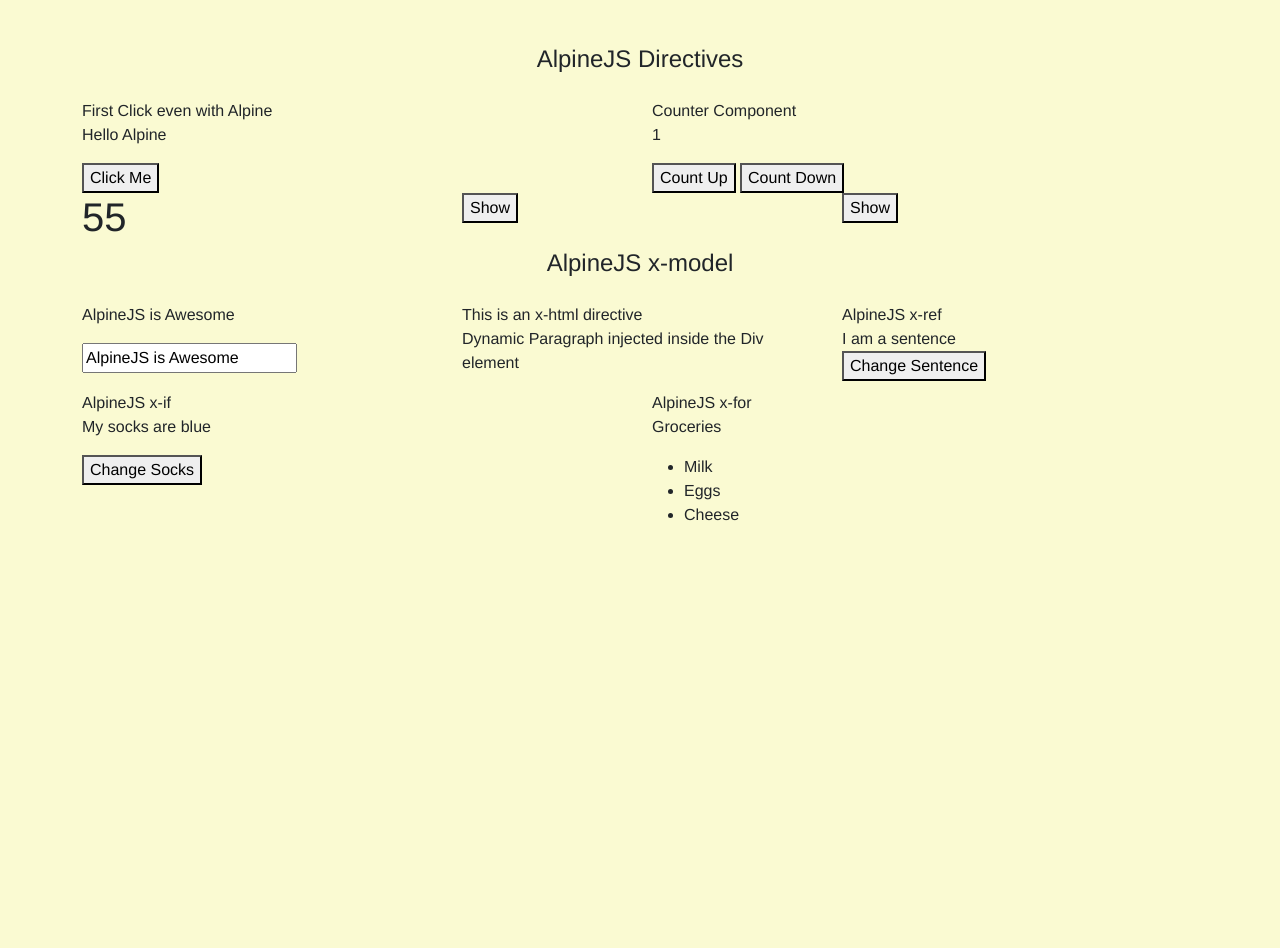
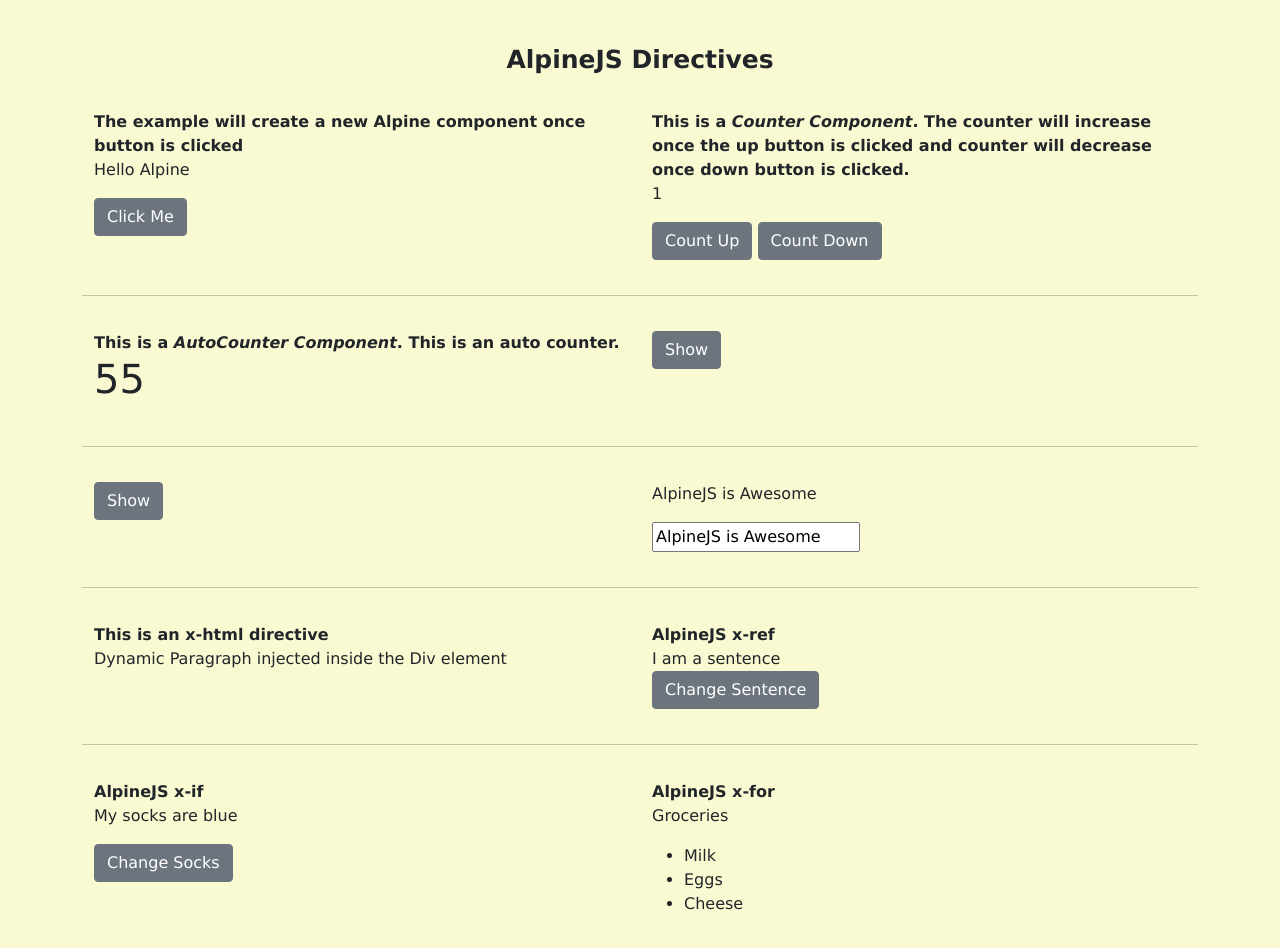
Before and after one commit to amandam2017/First-Alpine-Project, a plain HTML site: page index.html in a window 1280 px wide. Before the commit the page ends 800 px from the top, so only its background shows below. Drawn offline with nearby package versions, Linux system fonts and the light colour scheme.

Commit message:
added some styles and fixed layout

```diff
--- a/css/style.css
+++ b/css/style.css
@@ -1,5 +1,5 @@
 body {
-	font-family: 'Franklin Gothic Medium', 'Arial Narrow', Arial, sans-serif;
+	font-family: Verdana, Geneva, Tahoma, sans-serif;
 	background-color: lightgoldenrodyellow;
 }
 
@@ -7,7 +7,10 @@ body {
 	padding:20px 0;
 }
 
-h4{
+h3{
+	font-size: 25px;
+	font-family: Verdana, Geneva, Tahoma, sans-serif;
+	font-weight: 600;
 	margin: 25px 0;
 	text-align: center;
 }
@@ -16,6 +19,16 @@ h4{
 	border: 1px solid;
 }
 
+.row{
+	margin: 35px 0;
+	/* border: 1px solid; */
+}
+
 .column-space{
 	margin: 20px 0;
 }
+
+span{
+	font-weight: 600;
+	text-align: center;
+}
--- a/index.html
+++ b/index.html
@@ -11,28 +11,30 @@
 
     <div class="container">
         <div class="inner__container">
-            <h4>AlpineJS Directives</h4>
+            <h3>AlpineJS Directives</h3>
 
             <div class="row">
                 <div class="col-md-6">
-                    <span>First Click even with Alpine</span>
+                    <span>The example will create a new Alpine component once button is clicked</span>
                     <div x-data="{title: 'Hello Alpine'}">
                         <p x-text="title"></p>
-                        <button @click="title='Apline Rocks!'">Click Me</button>
+                        <button class="btn btn-secondary" @click="title='Apline Rocks!'">Click Me</button>
                         <!-- <button @click="title='Apline Rocks!'">Click Me</button> -->
                     </div>
                 </div>
                 <div class="col-md-6">
-                    <span>Counter Component</span>
+                    <span>This is a <em>Counter Component</em>. The counter will increase once the up button is clicked and counter will decrease once down button is clicked.</span>
                     <div x-data="{ count: 1}">
                         <p x-text="count"></p>
-                        <button @click="count++">Count Up</button>
-                        <button @click="count--">Count Down</button>
+                        <button class="btn btn-secondary" @click="count++">Count Up</button>
+                        <button class="btn btn-secondary" @click="count--">Count Down</button>
                     </div>
                 </div>
             </div>
+            <hr>
             <div class="row">
-                <div class="col-md-4">
+                <div class="col-md-6">
+                    <span>This is a <em>AutoCounter Component</em>. This is an auto counter.</span>
                     <div x-data="{ countdown: 60}"
                         x-init="setInterval(function(){
                             countdown--;
@@ -40,41 +42,46 @@
                         <h1 x-text="countdown"></h1>
                     </div>
                 </div>
-                <div class="col-md-4">
+                <div class="col-md-6">
                     <div x-data="{ show: false}">
-                        <button @click="show=!show">Show</button>
+                        <button class="btn btn-secondary" @click="show=!show">Show</button>
                         <div x-show="show">Hello</div>
                     </div>
                 </div>
-                <div class="col-md-4">
+            </div>
+            <hr>
+            <div class="row">
+                <div class="col-md-6">
                     <div x-data="{ show: false }">
-                        <button @click="show=!show">Show</button>
+                        <button class="btn btn-secondary" @click="show=!show">Show</button>
                         <div x-show.transition="show">Hello</div>
                     </div>
                 </div>
-            </div>
-            <div class="row">
-                <h4>AlpineJS x-model</h4>
-                <div class="col-md-4">
+                <!-- <h4>AlpineJS x-model</h4> -->
+                <div class="col-md-6">
                     <div x-data="{ title: 'AlpineJS is Awesome' }">
                         <p x-text="title"></p>
                         <input type="text" x-model="title">
                     </div>
                 </div>
-                <div class="col-md-4">
+            </div>
+            <hr>
+            <div class="row">
+                <div class="col-md-6">
                     <span>This is an x-html directive</span>
                     <div x-data="{ code: '<p>Dynamic Paragraph injected inside the Div element</p>' }">
                         <div x-html="code"></div>
                     </div>
                 </div>
-                <div class="col-md-4">
+                <div class="col-md-6">
                     <span>AlpineJS x-ref</span>
                     <div x-data="{ code: '<p>Dynamic paragraph</p>'}">
                         <div x-ref="sentence">I am a sentence</div>
-                        <button @click="$refs.sentence.innerText = 'I just changed'">Change Sentence</button>
+                        <button class="btn btn-secondary" @click="$refs.sentence.innerText = 'I just changed'">Change Sentence</button>
                     </div>
                 </div>
             </div>
+            <hr>
             <div class="row">
                 <div class="col-md-6">
                     <span>AlpineJS x-if</span>
@@ -85,7 +92,7 @@
                         <template x-if="socks=='Green'">
                             <p>My socks are green</p>
                         </template>
-                        <button @click="socks = 'Green'">Change Socks</button>
+                        <button class="btn btn-secondary" @click="socks = 'Green'">Change Socks</button>
                     </div>
                 </div>
                 <div class="col-md-6">
```
